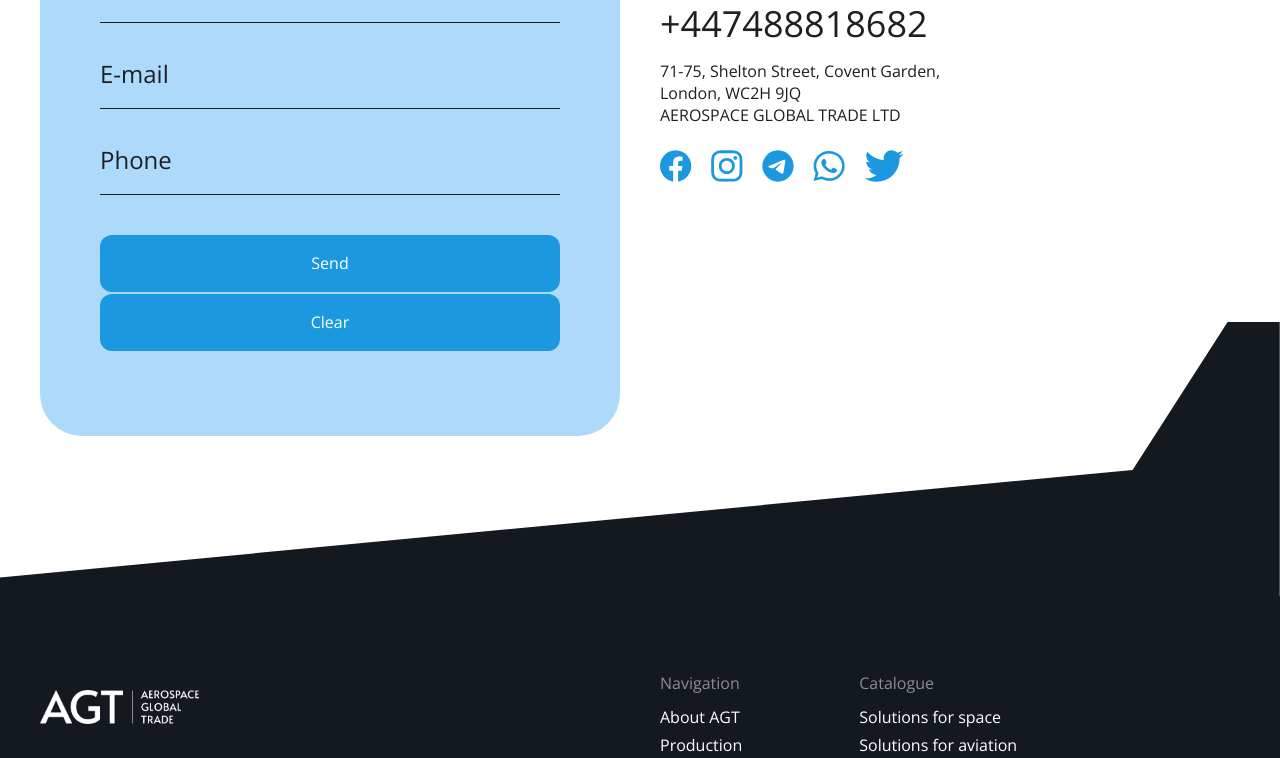
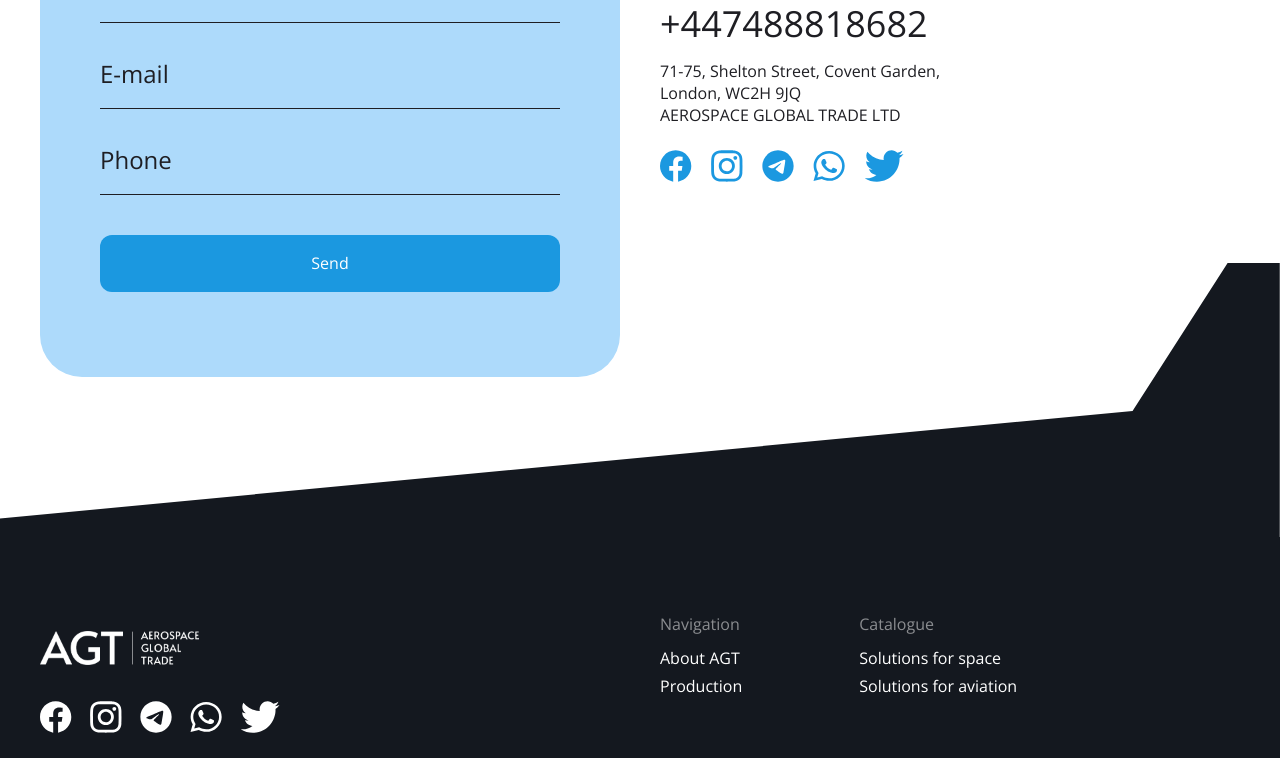
Before and after one commit to nikit4uk/agt-landing, a Next.js app: page / in a window 1280 px wide. Shown: the part 2640-3398 px from the top of the page. Built offline with nearby package versions, Linux system fonts and the light colour scheme.

Commit message:
Update Contact.tsx

```diff
--- a/components/Contact.tsx
+++ b/components/Contact.tsx
@@ -35,11 +35,6 @@ export default function Contact() {
             }
         }
     }
-    const clearFormFields = () => {
-        setCostumerName('')
-        setCostumerEmail('')
-        setCostumerPhone('')
-    }
 
     return (
         <section id='contacts' className={styles.contact}>
@@ -68,7 +63,6 @@ export default function Contact() {
                             <label htmlFor="phone">Phone</label>
                         </div>
                         <a className={`${styles.btn} btn`} onClick={pushCostumerInfo}>Send</a>
-                        <a className={`${styles.btn} btn`} onClick={clearFormFields}>Clear</a>
                     </form>
                 </div>
                 <div className={styles.contact_information}>
```
